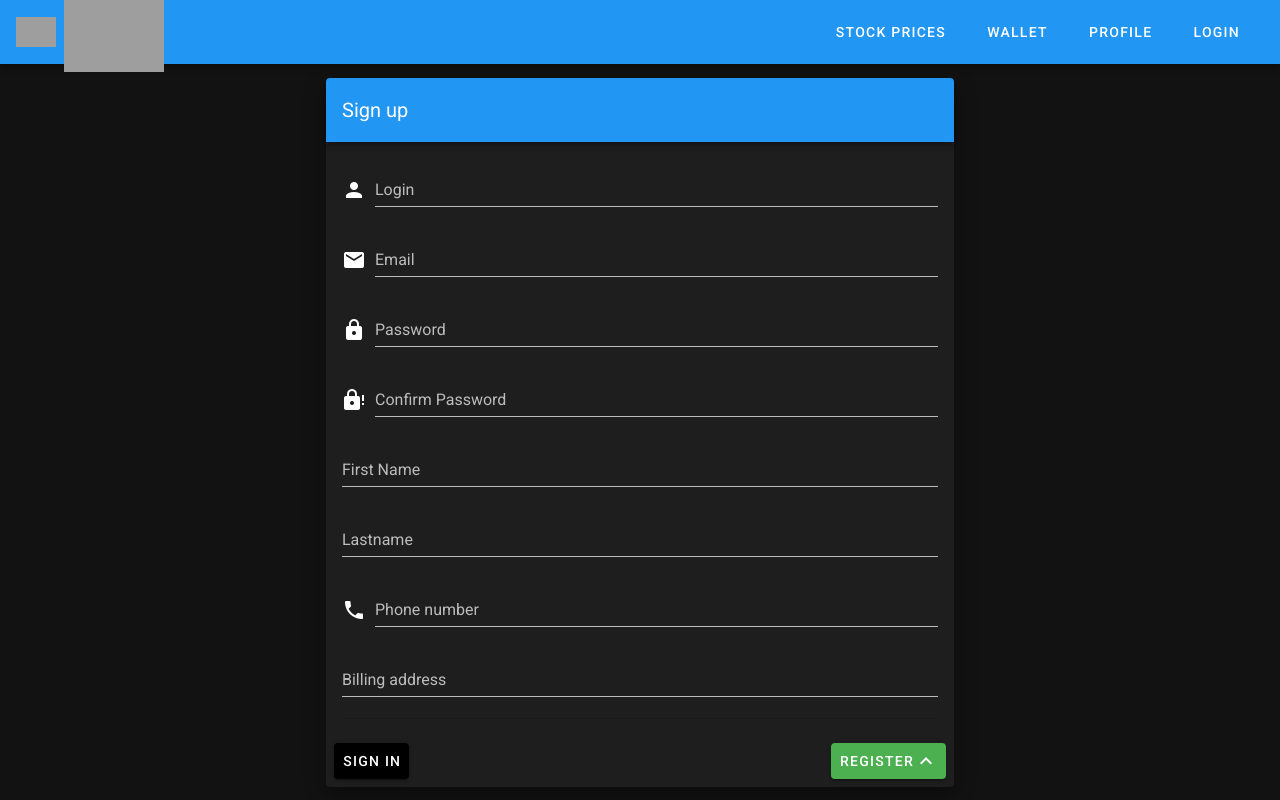
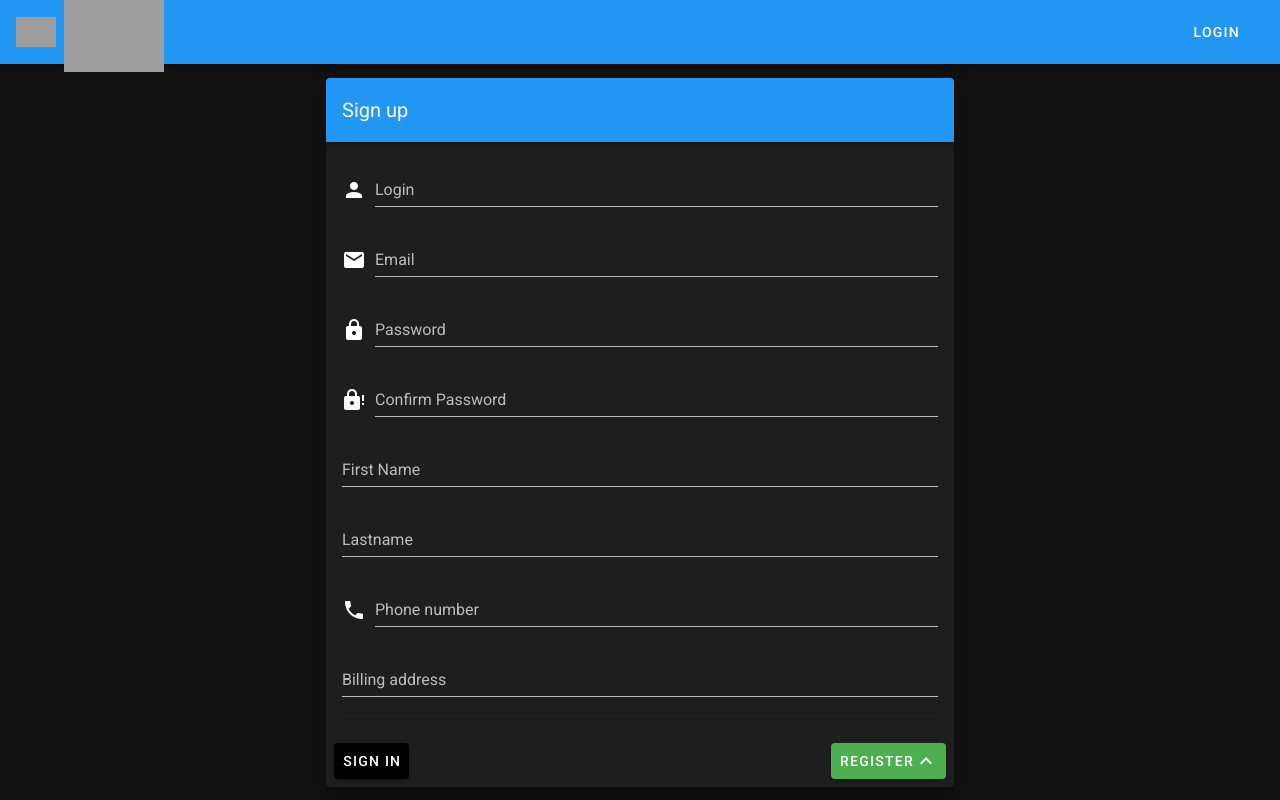
Before and after one commit to norbertcyran/currency-exchanger, a Vue app in the folder frontend/: page /signup in a window 1280 px wide. Built offline with nearby package versions, Linux system fonts and the light colour scheme; grey boxes are pictures that could not be loaded.

Commit message:
Frontend fixes

```diff
--- a/frontend/src/App.vue
+++ b/frontend/src/App.vue
@@ -24,13 +24,10 @@
       </router-link>
 
       <v-spacer></v-spacer>
-      <v-btn text to="/stockprices">
-        <span class="mr-2">Stock prices</span>
-      </v-btn>
-      <v-btn text to="/wallet">
+      <v-btn v-if="isAuthenticated" text to="/wallet">
         <span class="mr-2">Wallet</span>
       </v-btn>
-      <v-btn text to="/profile">
+      <v-btn v-if="isAuthenticated" text to="/profile">
         <span class="mr-2">Profile</span>
       </v-btn>
       <v-btn v-if="isAuthenticated" @click="logout()" text>
@@ -63,7 +60,11 @@ export default {
   },
 
   methods: {
-    ...mapActions(["logout", "fetchUser", "fetchWallet"])
+    async logout() {
+      await this.$store.dispatch("logout");
+      if (this.$route.path !== "/") await this.$router.push("/");
+    },
+    ...mapActions(["fetchUser", "fetchWallet"])
   },
 
   async created() {
--- a/frontend/src/router/index.js
+++ b/frontend/src/router/index.js
@@ -2,10 +2,10 @@ import Vue from "vue";
 import VueRouter from "vue-router";
 import Login from "@/views/Login";
 import Signup from "@/views/Signup";
-import StockPrices from "@/views/StockPrices";
 import Wallet from "@/views/Wallet";
 import Profile from "@/views/Profile";
 import HomePage from "@/views/HomePage";
+import store from "@/store";
 
 Vue.use(VueRouter);
 
@@ -26,19 +26,16 @@ const routes = [
     name: "Signup"
   },
   {
-    path: "/stockprices",
-    component: StockPrices,
-    name: "StockPrices"
-  },
-  {
     path: "/wallet",
     component: Wallet,
-    name: "Wallet"
+    name: "Wallet",
+    meta: { requiresAuth: true }
   },
   {
     path: "/profile",
     component: Profile,
-    name: "Profile"
+    name: "Profile",
+    meta: { requiresAuth: true }
   }
 ];
 
@@ -48,4 +45,19 @@ const router = new VueRouter({
   routes
 });
 
+router.beforeEach((to, from, next) => {
+  if (to.matched.some(record => record.meta.requiresAuth)) {
+    if (!store.getters.isAuthenticated) {
+      next({
+        path: "/login",
+        query: { redirect: to.fullPath }
+      });
+    } else {
+      next();
+    }
+  } else {
+    next();
+  }
+});
+
 export default router;
--- a/frontend/src/views/Wallet.vue
+++ b/frontend/src/views/Wallet.vue
@@ -2,7 +2,6 @@
   <v-card class="mx-auto" width="850" height="600">
     <v-navigation-drawer permanent width="100%">
       <v-row class="fill-height" no-gutters>
-        <v-navigation-dzrawer dark permanent>
         <v-list dense>
           <v-subheader>Wallet</v-subheader>
           <v-list-item-group v-model="selectedItem" color="primary">
@@ -17,7 +16,6 @@
             </v-list-item>
           </v-list-item-group>
         </v-list>
-        </v-navigation-dzrawer>
 
         <div v-if="this.selectedItem == 0"><WalletCurrency /></div>
         <div v-if="this.selectedItem == 1"><WalletStock /></div>
```
Lines whose indentation alone changed are shown as unchanged.
